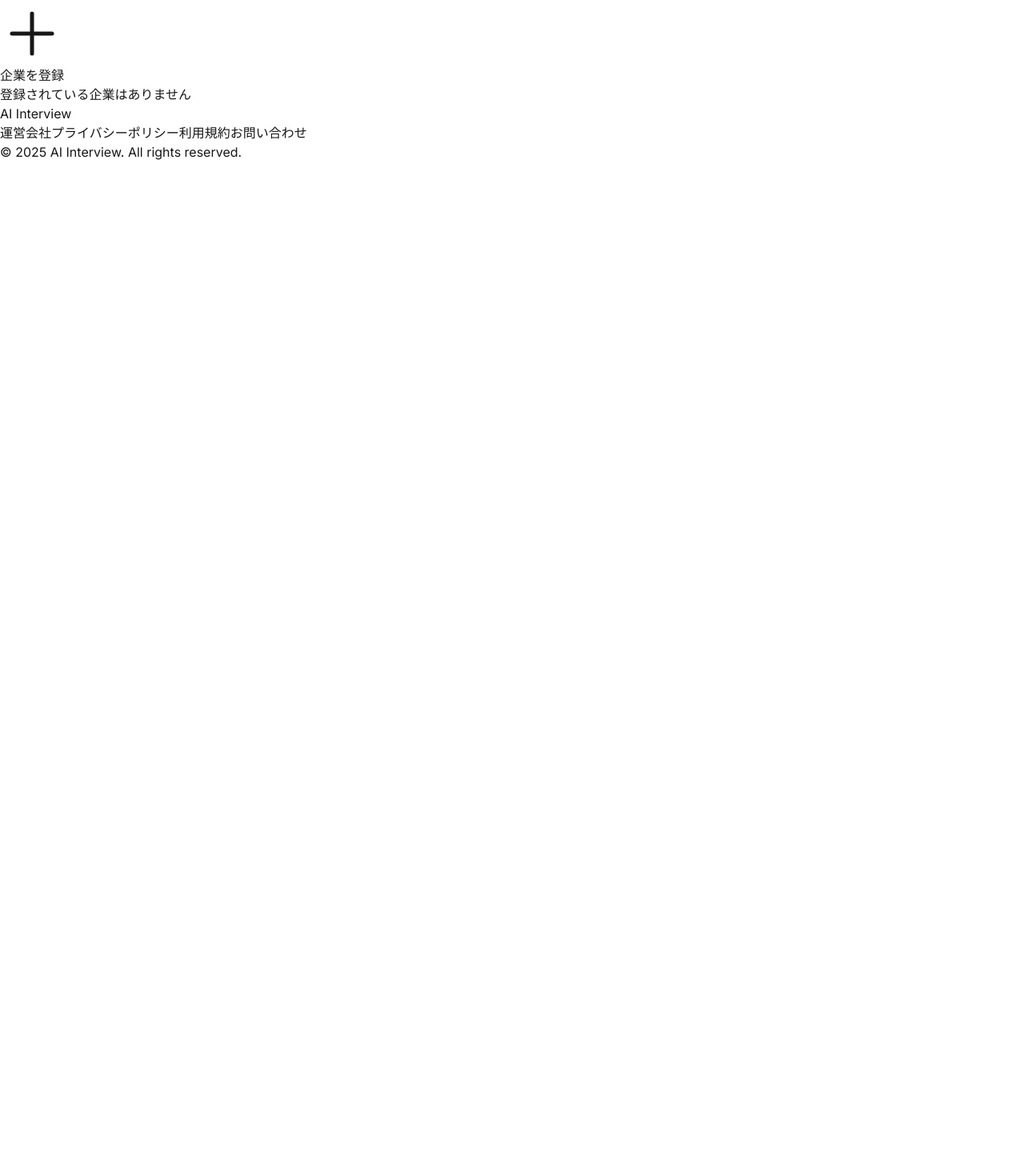
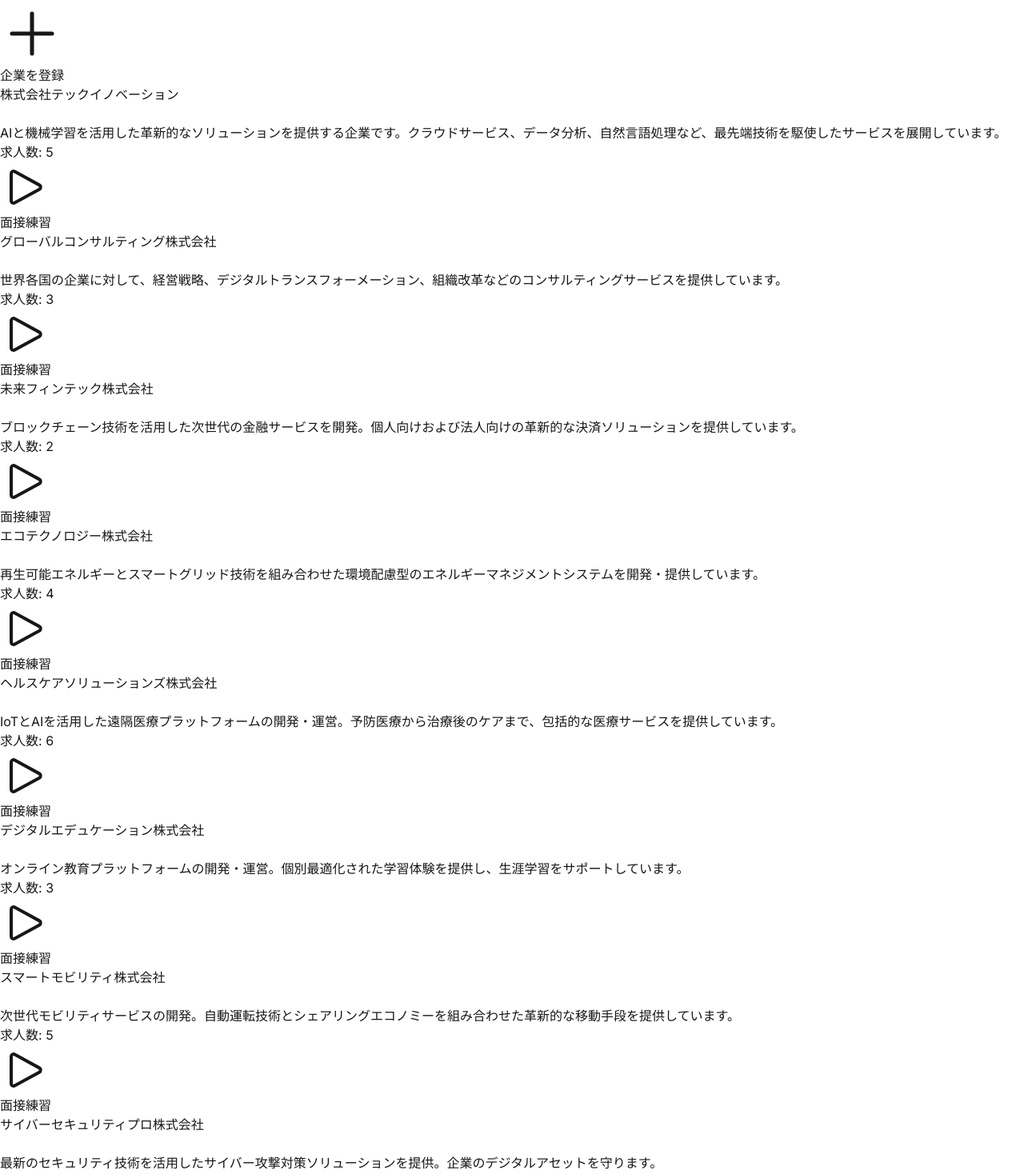
Before and after one commit to desuken5963/ai-interview-practice, a Next.js app in the folder frontend/: page /companies in a window 1280 px wide. Shown: the part 342-1810 px from the top of the page at 80% size. Before the commit the page ends 800 px from the top, so only its background shows below. Built offline with nearby package versions, Linux system fonts and the light colour scheme.

Commit message:
企業求人管理画面のモック準備

```diff
--- a/frontend/src/app/companies/page.tsx
+++ b/frontend/src/app/companies/page.tsx
@@ -18,7 +18,118 @@ type Company = {
 };
 
 export default function CompaniesPage() {
-  const [companies, setCompanies] = useState<Company[]>([]);
+  const mockCompanies: Company[] = [
+    {
+      id: '1',
+      name: '株式会社テックイノベーション',
+      business_description: 'AIと機械学習を活用した革新的なソリューションを提供する企業です。クラウドサービス、データ分析、自然言語処理など、最先端技術を駆使したサービスを展開しています。',
+      custom_fields: [
+        { field_name: '業界', content: 'IT・テクノロジー' },
+        { field_name: '従業員数', content: '150名' }
+      ],
+      job_count: 5,
+      created_at: '2024-03-15T09:00:00Z',
+      updated_at: '2024-03-15T09:00:00Z'
+    },
+    {
+      id: '2',
+      name: 'グローバルコンサルティング株式会社',
+      business_description: '世界各国の企業に対して、経営戦略、デジタルトランスフォーメーション、組織改革などのコンサルティングサービスを提供しています。',
+      custom_fields: [
+        { field_name: '業界', content: 'コンサルティング' },
+        { field_name: '従業員数', content: '300名' }
+      ],
+      job_count: 3,
+      created_at: '2024-03-14T10:30:00Z',
+      updated_at: '2024-03-14T10:30:00Z'
+    },
+    {
+      id: '3',
+      name: '未来フィンテック株式会社',
+      business_description: 'ブロックチェーン技術を活用した次世代の金融サービスを開発。個人向けおよび法人向けの革新的な決済ソリューションを提供しています。',
+      custom_fields: [
+        { field_name: '業界', content: 'フィンテック' },
+        { field_name: '従業員数', content: '80名' }
+      ],
+      job_count: 2,
+      created_at: '2024-03-13T15:45:00Z',
+      updated_at: '2024-03-13T15:45:00Z'
+    },
+    {
+      id: '4',
+      name: 'エコテクノロジー株式会社',
+      business_description: '再生可能エネルギーとスマートグリッド技術を組み合わせた環境配慮型のエネルギーマネジメントシステムを開発・提供しています。',
+      custom_fields: [
+        { field_name: '業界', content: 'エネルギー・環境' },
+        { field_name: '従業員数', content: '120名' }
+      ],
+      job_count: 4,
+      created_at: '2024-03-12T11:20:00Z',
+      updated_at: '2024-03-12T11:20:00Z'
+    },
+    {
+      id: '5',
+      name: 'ヘルスケアソリューションズ株式会社',
+      business_description: 'IoTとAIを活用した遠隔医療プラットフォームの開発・運営。予防医療から治療後のケアまで、包括的な医療サービスを提供しています。',
+      custom_fields: [
+        { field_name: '業界', content: 'ヘルスケア' },
+        { field_name: '従業員数', content: '200名' }
+      ],
+      job_count: 6,
+      created_at: '2024-03-11T14:15:00Z',
+      updated_at: '2024-03-11T14:15:00Z'
+    },
+    {
+      id: '6',
+      name: 'デジタルエデュケーション株式会社',
+      business_description: 'オンライン教育プラットフォームの開発・運営。個別最適化された学習体験を提供し、生涯学習をサポートしています。',
+      custom_fields: [
+        { field_name: '業界', content: 'エドテック' },
+        { field_name: '従業員数', content: '90名' }
+      ],
+      job_count: 3,
+      created_at: '2024-03-10T16:40:00Z',
+      updated_at: '2024-03-10T16:40:00Z'
+    },
+    {
+      id: '7',
+      name: 'スマートモビリティ株式会社',
+      business_description: '次世代モビリティサービスの開発。自動運転技術とシェアリングエコノミーを組み合わせた革新的な移動手段を提供しています。',
+      custom_fields: [
+        { field_name: '業界', content: 'モビリティ' },
+        { field_name: '従業員数', content: '180名' }
+      ],
+      job_count: 5,
+      created_at: '2024-03-09T13:25:00Z',
+      updated_at: '2024-03-09T13:25:00Z'
+    },
+    {
+      id: '8',
+      name: 'サイバーセキュリティプロ株式会社',
+      business_description: '最新のセキュリティ技術を活用したサイバー攻撃対策ソリューションを提供。企業のデジタルアセットを守ります。',
+      custom_fields: [
+        { field_name: '業界', content: 'セキュリティ' },
+        { field_name: '従業員数', content: '110名' }
+      ],
+      job_count: 4,
+      created_at: '2024-03-08T10:50:00Z',
+      updated_at: '2024-03-08T10:50:00Z'
+    },
+    {
+      id: '9',
+      name: 'クラウドインフラ株式会社',
+      business_description: 'エンタープライズ向けクラウドインフラストラクチャサービスを提供。高可用性と安全性を重視したシステム基盤を構築します。',
+      custom_fields: [
+        { field_name: '業界', content: 'クラウド・インフラ' },
+        { field_name: '従業員数', content: '250名' }
+      ],
+      job_count: 7,
+      created_at: '2024-03-07T09:15:00Z',
+      updated_at: '2024-03-07T09:15:00Z'
+    }
+  ];
+
+  const [companies, setCompanies] = useState<Company[]>(mockCompanies);
   const [currentPage, setCurrentPage] = useState(1);
   const [totalPages, setTotalPages] = useState(1);
 
```
